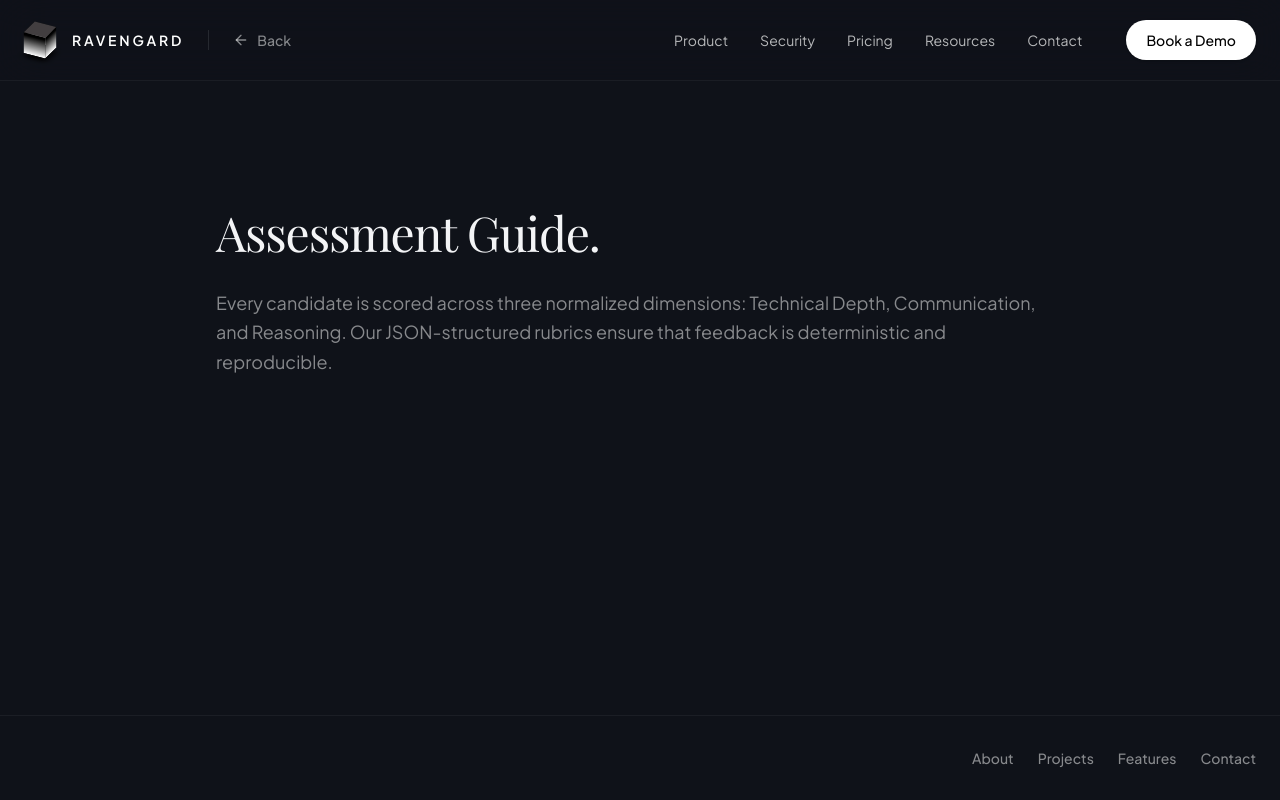
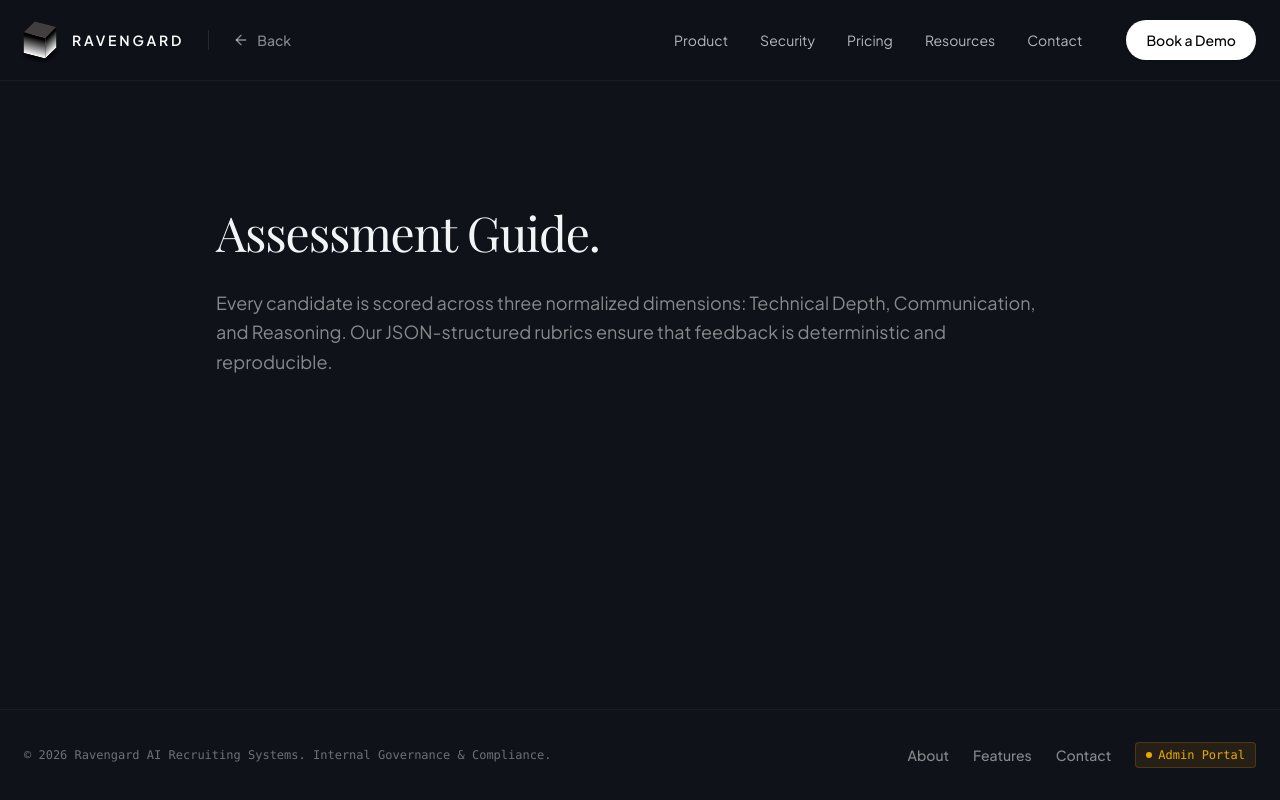
Before and after one commit to Kartik-Doye/Ravengard-AI-Recruiter, a React (Vite) app: page /assessment-guide in a window 1280 px wide. Built offline with nearby package versions, Linux system fonts and the light colour scheme; a web font is replaced by a local one.

Commit message:
feat(layout): add admin portal link to site footer
Update footer branding and include an admin access link with status indication for internal navigation.

```diff
--- a/src/components/layout/SiteFooter.tsx
+++ b/src/components/layout/SiteFooter.tsx
@@ -5,13 +5,12 @@ export function SiteFooter() {
   return (
     <footer className="border-t border-white/5 bg-[var(--color-bg-0)] px-6 py-8 text-white/50">
       <div className="mx-auto flex max-w-7xl flex-col gap-4 md:flex-row md:items-center md:justify-between">
-        <div></div>
-        <div className="flex flex-wrap gap-6 text-sm font-medium">
+        <div className="text-xs text-white/40 font-mono">
+          © 2026 Ravengard AI Recruiting Systems. Internal Governance & Compliance.
+        </div>
+        <div className="flex flex-wrap items-center gap-6 text-sm font-medium">
           <Link to="/about" className="hover:text-white transition-colors">
             About
-          </Link>
-          <Link to="/projects" className="hover:text-white transition-colors">
-            Projects
           </Link>
           <Link to="/features" className="hover:text-white transition-colors">
             Features
@@ -19,6 +18,13 @@ export function SiteFooter() {
           <Link to="/contact" className="hover:text-white transition-colors">
             Contact
           </Link>
+          <Link
+            to="/admin"
+            className="text-amber-400/90 hover:text-amber-300 transition-colors flex items-center gap-1.5 font-mono text-xs px-2.5 py-1 rounded bg-amber-500/10 border border-amber-500/20"
+          >
+            <span className="w-1.5 h-1.5 rounded-full bg-amber-400 animate-pulse"></span>
+            Admin Portal
+          </Link>
         </div>
       </div>
     </footer>
```
